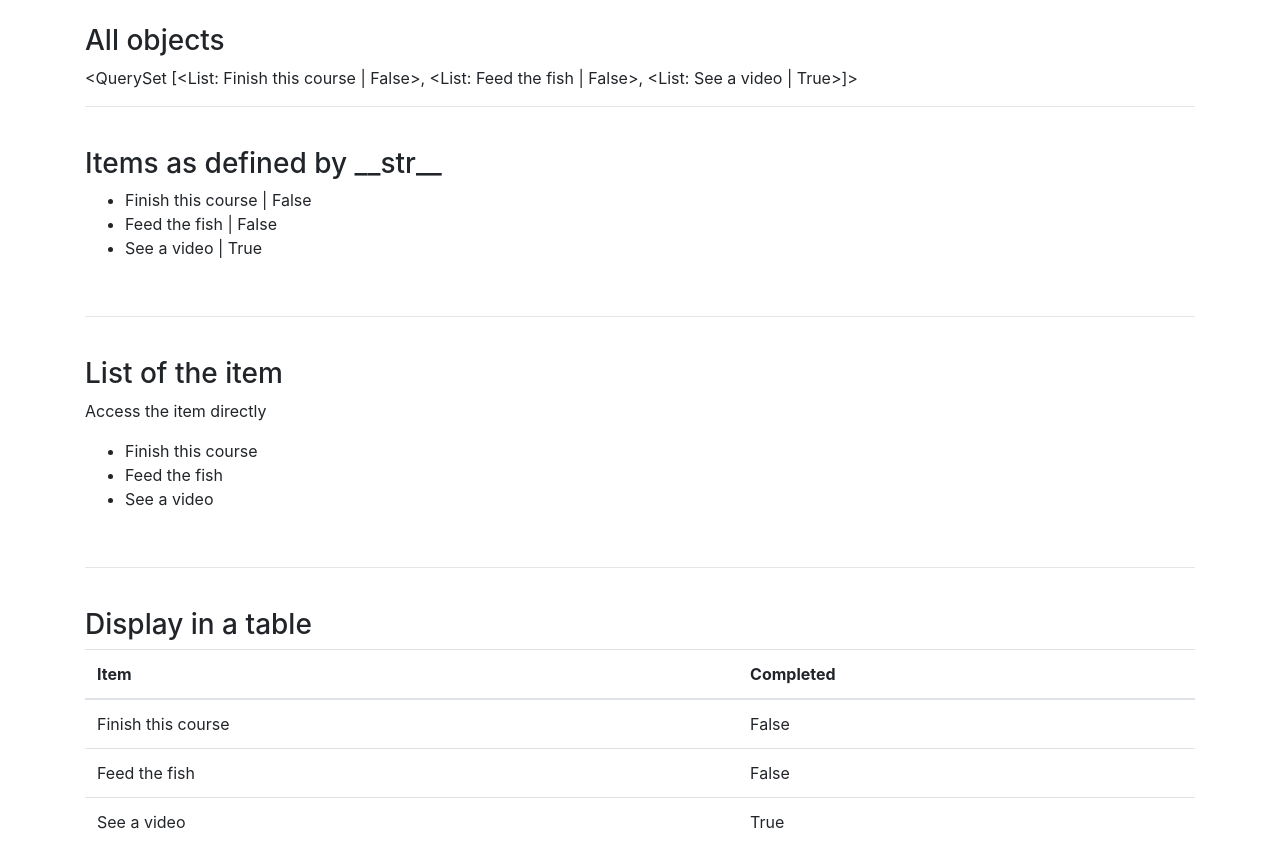
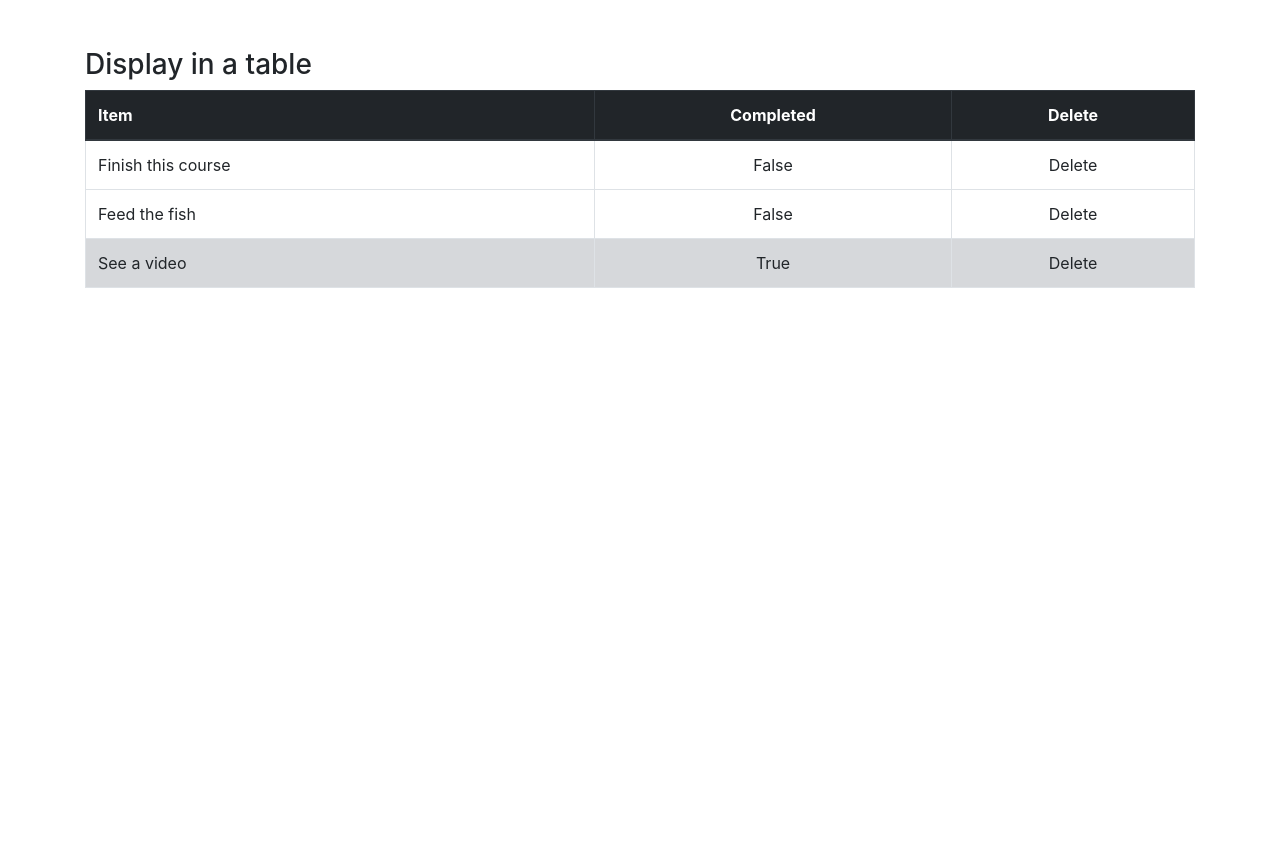
Before and after one commit to abonello/django_todo_project01, a Django app: page / in a window 1280 px wide. Shown: the part 56-918 px from the top of the page. After the commit the page ends 344 px from the top, so only its background shows below. Run offline with Django 3.2, Linux system fonts and the light colour scheme; data comes from the database, SQL or seed files in the repository; some libraries are stand-ins or nearby versions.

Commit message:
Improve home.html display of data

```diff
--- a/my_app/todo_list/templates/home.html
+++ b/my_app/todo_list/templates/home.html
@@ -3,50 +3,25 @@
 {% block title %}To-Do List App{% endblock %}
 
 {% block content %}
-    <h3>All objects</h3>
-    {{ todo_items }}
-    <br>
-    <hr>
-    <br>
-    <h3>Items as defined by __str__</h3>
-    {% if todo_items %}
-        <ul>
-            {% for item in todo_items %}
-                <li>{{ item }}</li>
-            {% endfor %}
-        </ul>
-    {% else %}
-        <p>No items to display.</p>
-    {% endif %}
-    <br>
-    <hr>
-    <br>
-    <h3>List of the item</h3>
-    <p>Access the item directly</p>
-    {% if todo_items %}
-    <ul>
-        {% for item in todo_items %}
-        <li>{{ item.item }}</li>
-        {% endfor %}
-    </ul>
-    {% else %}
-    <p>No items to display.</p>
-    {% endif %}
-
-    <br>
-    <hr>
     <br>
     <h3>Display in a table</h3>
     {% if todo_items %}
-    <table class="table">
-        <thead>
+        <table class="table table-bordered">
+            <thead class="thead-dark">
                 <th>Item</th>
-            <th>Completed</th>
+                <th><center>Completed</center></th>
+                <th><center>Delete</center></th>
             </thead>
             {% for item in todo_items %}
+
+            {% if item.completed %}
+                <tr class="table-secondary">
+            {% else %}
                 <tr>
+            {% endif %}
                 <td>{{ item.item }}</td>
-            <td>{{ item.completed }}</td>
+                <td><center>{{ item.completed }}</center></td>
+                <td><center>Delete</center></td>
             </tr>
 
             {% endfor %}
```
Also changed, not shown: README.md. Lines whose indentation alone changed are shown as unchanged.
